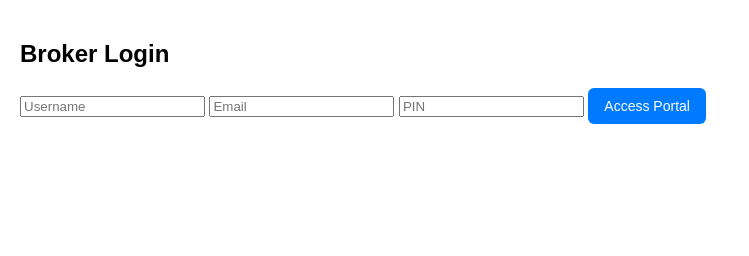
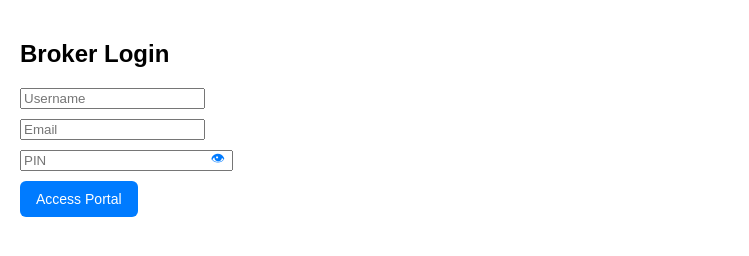
Before and after one commit to ryanrossbb/rfptracker2, a website: page index.html in a window 1280 px wide. Shown: the whole page, without its empty margins (0-749 px from the left). Drawn offline with nearby package versions, Linux system fonts and the light colour scheme.

Commit message:
Update index.html

```diff
--- a/index.html
+++ b/index.html
@@ -67,19 +67,16 @@
       flex-direction: column;
       animation: fadeIn 0.4s ease-in-out;
     }
-
     #celebration-overlay h1 {
       color: #fff;
       font-size: 48px;
       animation: bounce 1s infinite;
       text-align: center;
     }
-
     @keyframes bounce {
       0%, 100% { transform: translateY(0); }
       50% { transform: translateY(-10px); }
     }
-
     @keyframes fadeIn {
       from { opacity: 0; }
       to { opacity: 1; }
@@ -101,9 +98,24 @@
   <!-- LOGIN FORM -->
   <div id="login-section" class="section">
     <h2>Broker Login</h2>
-    <input type="text" id="username" placeholder="Username" />
-    <input type="email" id="email" placeholder="Email" />
-    <input type="password" id="pin" placeholder="PIN" />
+
+    <input type="text" id="username" placeholder="Username" style="margin-bottom: 10px; display: block;" />
+    <input type="email" id="email" placeholder="Email" style="margin-bottom: 10px; display: block;" />
+
+    <div style="position: relative; display: inline-block; margin-bottom: 10px;">
+      <input type="password" id="pin" placeholder="PIN" style="padding-right: 30px;" />
+      <span onclick="togglePinVisibility()" style="
+        position: absolute;
+        right: 8px;
+        top: 50%;
+        transform: translateY(-50%);
+        cursor: pointer;
+        font-size: 14px;
+        color: #007bff;
+      " id="toggle-pin">👁</span>
+    </div>
+
+    <br />
     <button onclick="verifyBroker()">Access Portal</button>
     <p id="login-error" style="color: red;"></p>
   </div>
@@ -133,6 +145,15 @@
   <script>
     let previousStageMap = {};
 
+    function togglePinVisibility() {
+      const pinInput = document.getElementById("pin");
+      const toggleIcon = document.getElementById("toggle-pin");
+      const isPassword = pinInput.type === "password";
+
+      pinInput.type = isPassword ? "text" : "password";
+      toggleIcon.textContent = isPassword ? "🙈" : "👁";
+    }
+
     async function verifyBroker() {
       const username = document.getElementById("username").value;
       const email = document.getElementById("email").value;
@@ -156,11 +177,6 @@
       const email = sessionStorage.getItem("brokerEmail");
       const pin = sessionStorage.getItem("brokerPin");
 
-      if (!username || !email || !pin) {
-        alert("Missing session info. Please log in again.");
-        return;
-      }
-
       const url = `https://airtable.com/appTl5b0TOB6Sh8N5/pagd8oOz2RO9zbYGb/form?prefill_Username=${encodeURIComponent(username)}&prefill_Email=${encodeURIComponent(email)}&prefill_PIN=${encodeURIComponent(pin)}`;
       window.open(url, "_blank");
     }
@@ -169,20 +185,17 @@
       const sound = document.getElementById("celebration-sound");
       const overlay = document.getElementById("celebration-overlay");
 
-      // 🔊 Play sound
       sound.currentTime = 0;
       sound.play();
 
-      // 🎉 Show overlay
       overlay.style.display = "flex";
       setTimeout(() => {
         overlay.style.display = "none";
       }, 3000);
 
-      // 🎆 Confetti burst
       const duration = 1.5 * 1000;
       const animationEnd = Date.now() + duration;
-      const defaults = { startVelocity: 30, spread: 360, ticks: 60, zIndex: 1000 };
+      const defaults = { startVelocity: 30, spread: 360, ticks: 60, zIndex: 1000, scalar: 1.8 };
 
       function randomInRange(min, max) {
         return Math.random() * (max - min) + min;
@@ -196,6 +209,7 @@
           particleCount: 60,
           origin: { x: randomInRange(0.1, 0.3), y: Math.random() - 0.2 }
         }));
+
         confetti(Object.assign({}, defaults, {
           particleCount: 60,
           origin: { x: randomInRange(0.7, 0.9), y: Math.random() - 0.2 }
@@ -211,7 +225,6 @@
 
       document.getElementById("login-section").classList.add("hidden");
       document.getElementById("dashboard-section").classList.remove("hidden");
-
       document.getElementById("welcome-msg").textContent = `Welcome, ${brokerName}`;
 
       fetch(`/api/projects?broker=${encodeURIComponent(brokerName)}`)
```
